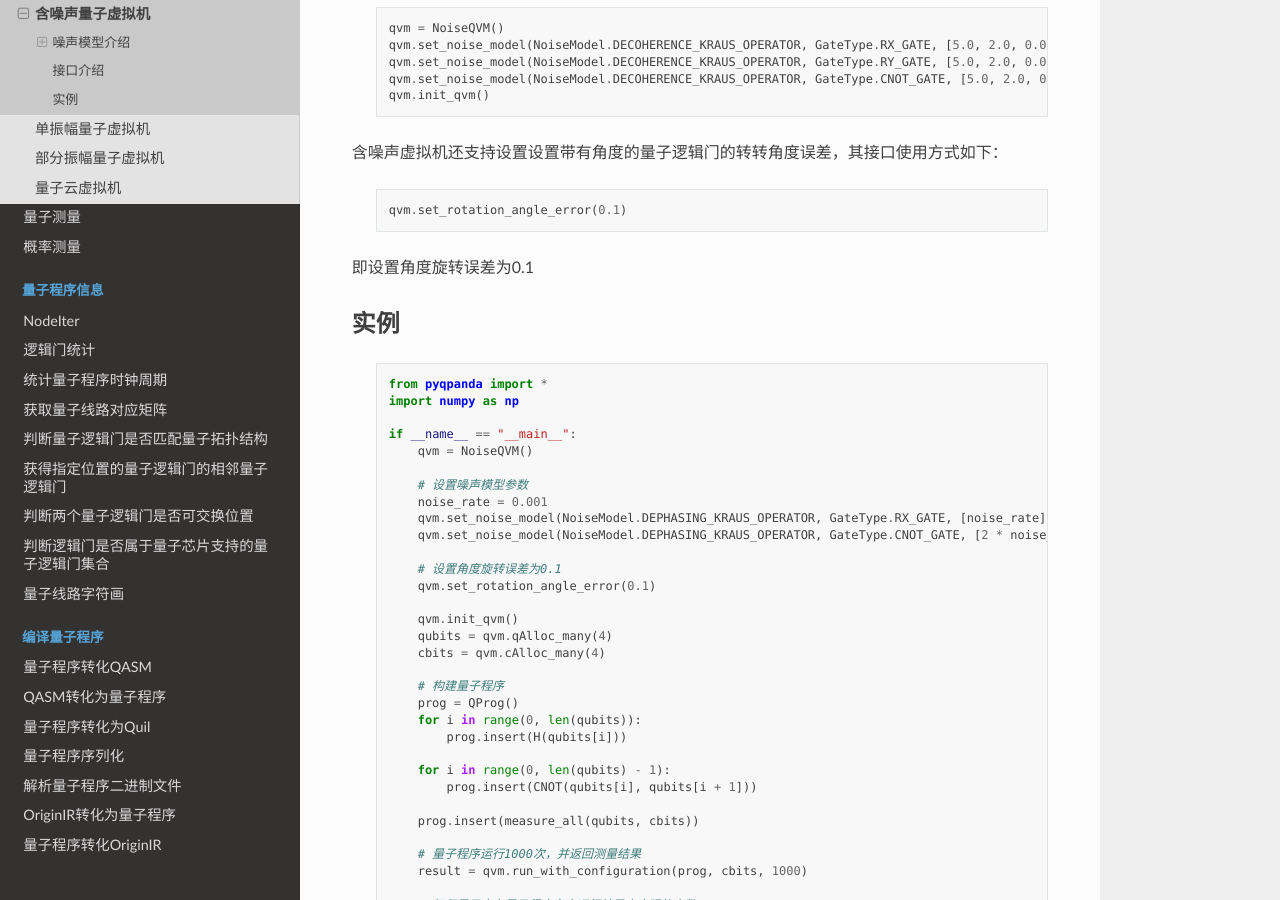
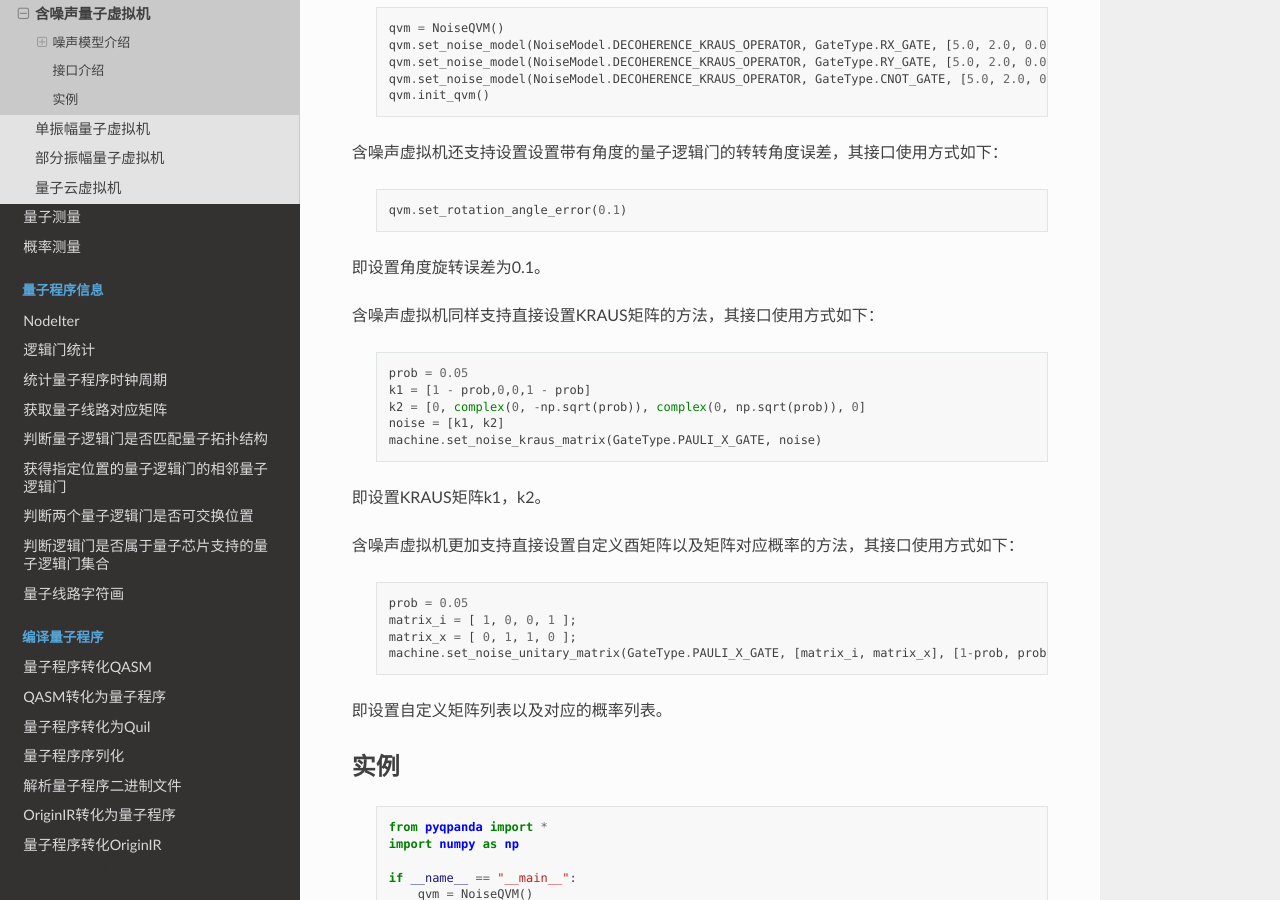
Before and after one commit to OriginQ/pyQPanda-Toturial, a Sphinx documentation site: the page built from source/NoiseQVM.rst, in a window 1280 px wide and 900 px high, scrolled down 2811 px. Built offline with Sphinx 7.4.7 and the Read the Docs theme 2.0.0, drawn with Linux system fonts in a browser that asks for light colours; pages that are not in the unit, such as notebooks, are missing from menus.

Commit message:
<fix> 噪声模型介绍

```diff
--- a/source/NoiseQVM.rst
+++ b/source/NoiseQVM.rst
@@ -130,7 +130,30 @@ pyqpanda当前支持的噪声模型
 
         qvm.set_rotation_angle_error(0.1)
 
-即设置角度旋转误差为0.1
+即设置角度旋转误差为0.1。
+
+含噪声虚拟机同样支持直接设置KRAUS矩阵的方法，其接口使用方式如下：
+
+    .. code-block:: python
+
+        prob = 0.05
+        k1 = [1 - prob,0,0,1 - prob]
+        k2 = [0, complex(0, -np.sqrt(prob)), complex(0, np.sqrt(prob)), 0]
+        noise = [k1, k2]
+        machine.set_noise_kraus_matrix(GateType.PAULI_X_GATE, noise)
+
+即设置KRAUS矩阵k1，k2。
+
+含噪声虚拟机更加支持直接设置自定义酉矩阵以及矩阵对应概率的方法，其接口使用方式如下：
+
+    .. code-block:: python
+
+        prob = 0.05
+        matrix_i = [ 1, 0, 0, 1 ];
+        matrix_x = [ 0, 1, 1, 0 ];
+        machine.set_noise_unitary_matrix(GateType.PAULI_X_GATE, [matrix_i, matrix_x], [1-prob, prob]);
+
+即设置自定义矩阵列表以及对应的概率列表。
 
 实例
 ------------
```
